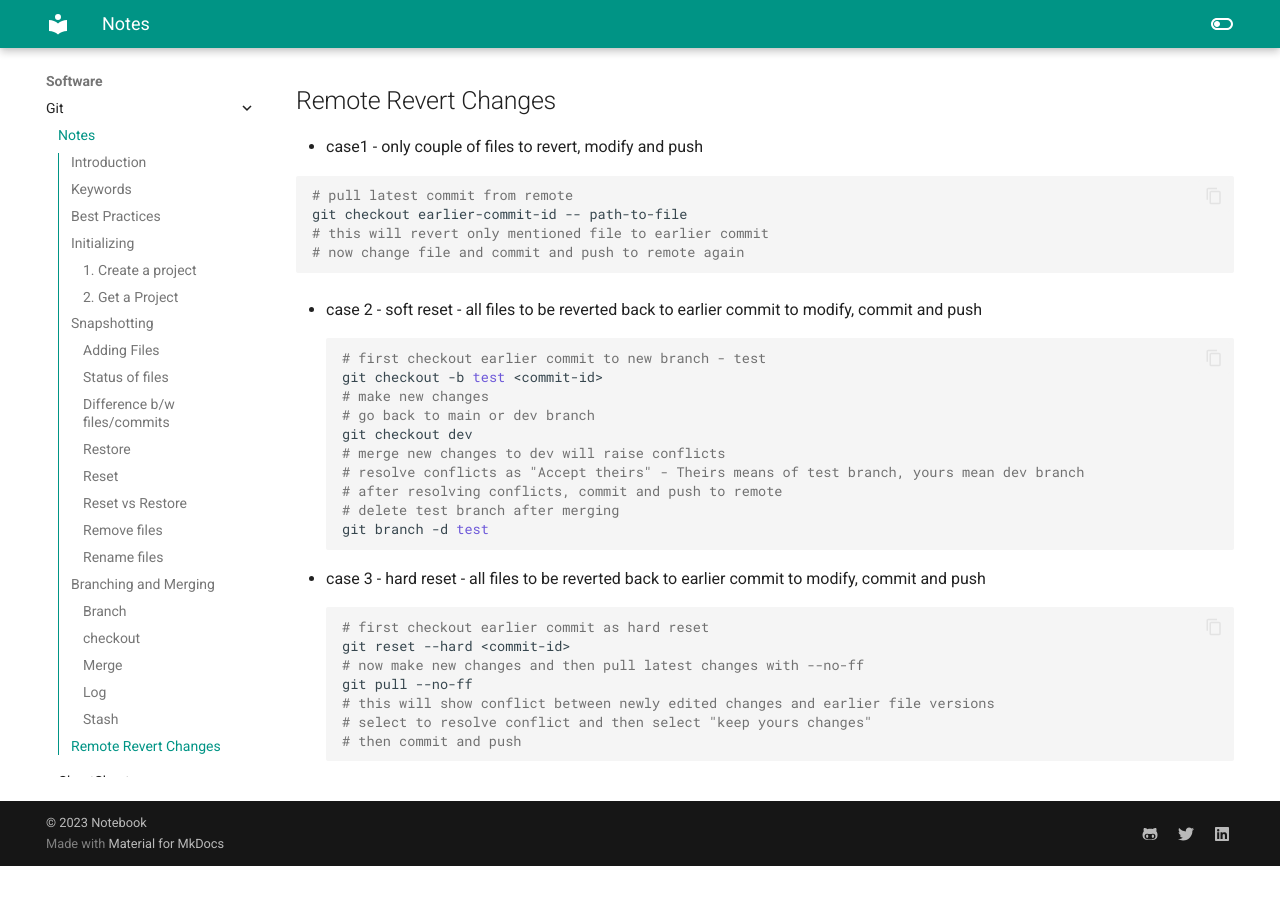
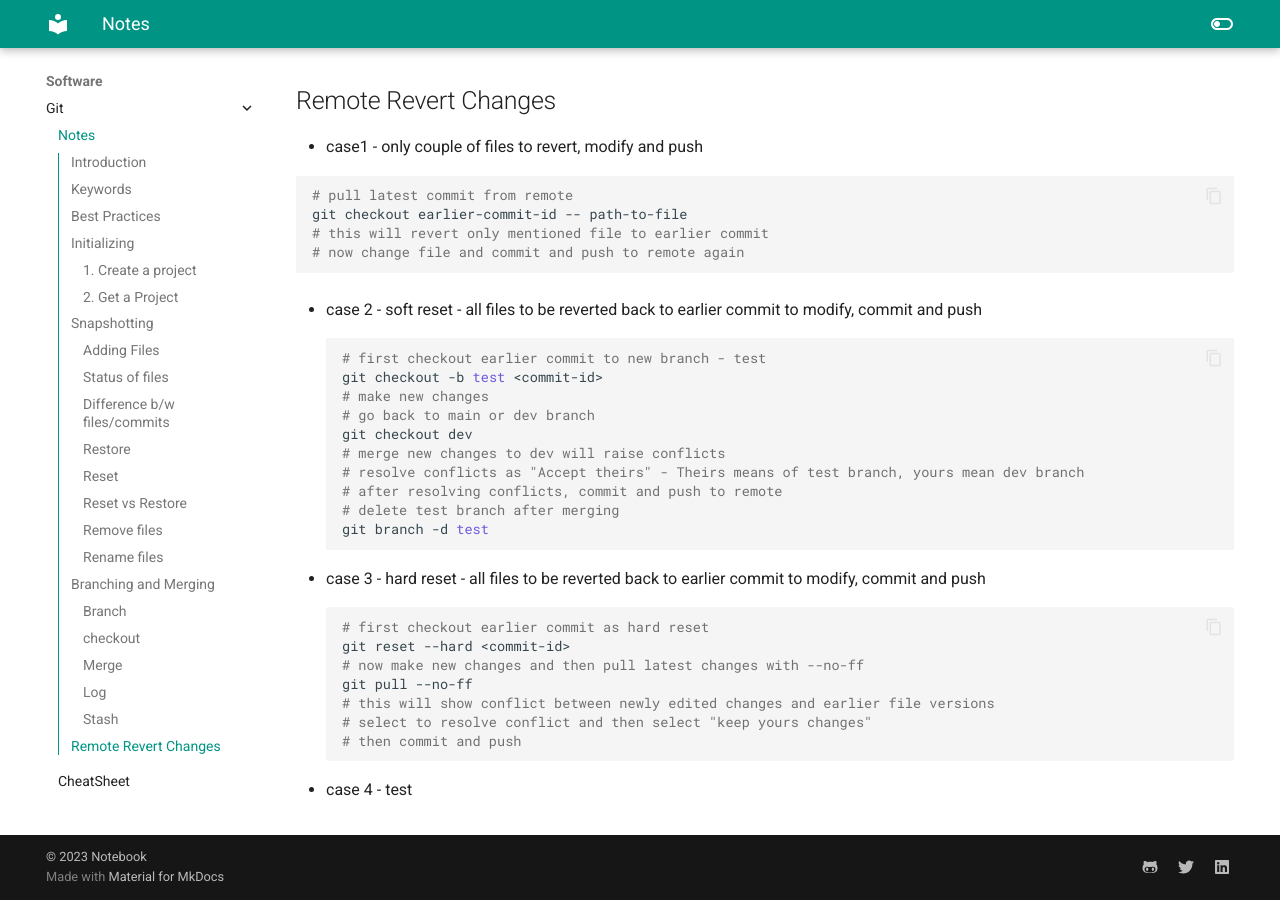
Before and after one commit to rajpal-virk/learning-notes, an MkDocs documentation site: the page built from docs/software/git/git-notes.md, in a window 1280 px wide and 900 px high, scrolled down 5344 px. Built offline with MkDocs 1.6.1 and Material for MkDocs 9.7.7, drawn with Linux system fonts in a browser that asks for light colours; before the commit the page ends 6210 px from its top, so only the background shows below that.

Commit message:
git notes updated

````diff
--- a/docs/software/git/git-notes.md
+++ b/docs/software/git/git-notes.md
@@ -248,3 +248,5 @@ git pull --no-ff
 # select to resolve conflict and then select "keep yours changes"
 # then commit and push
 ```
+
+- case 4 - test
````
